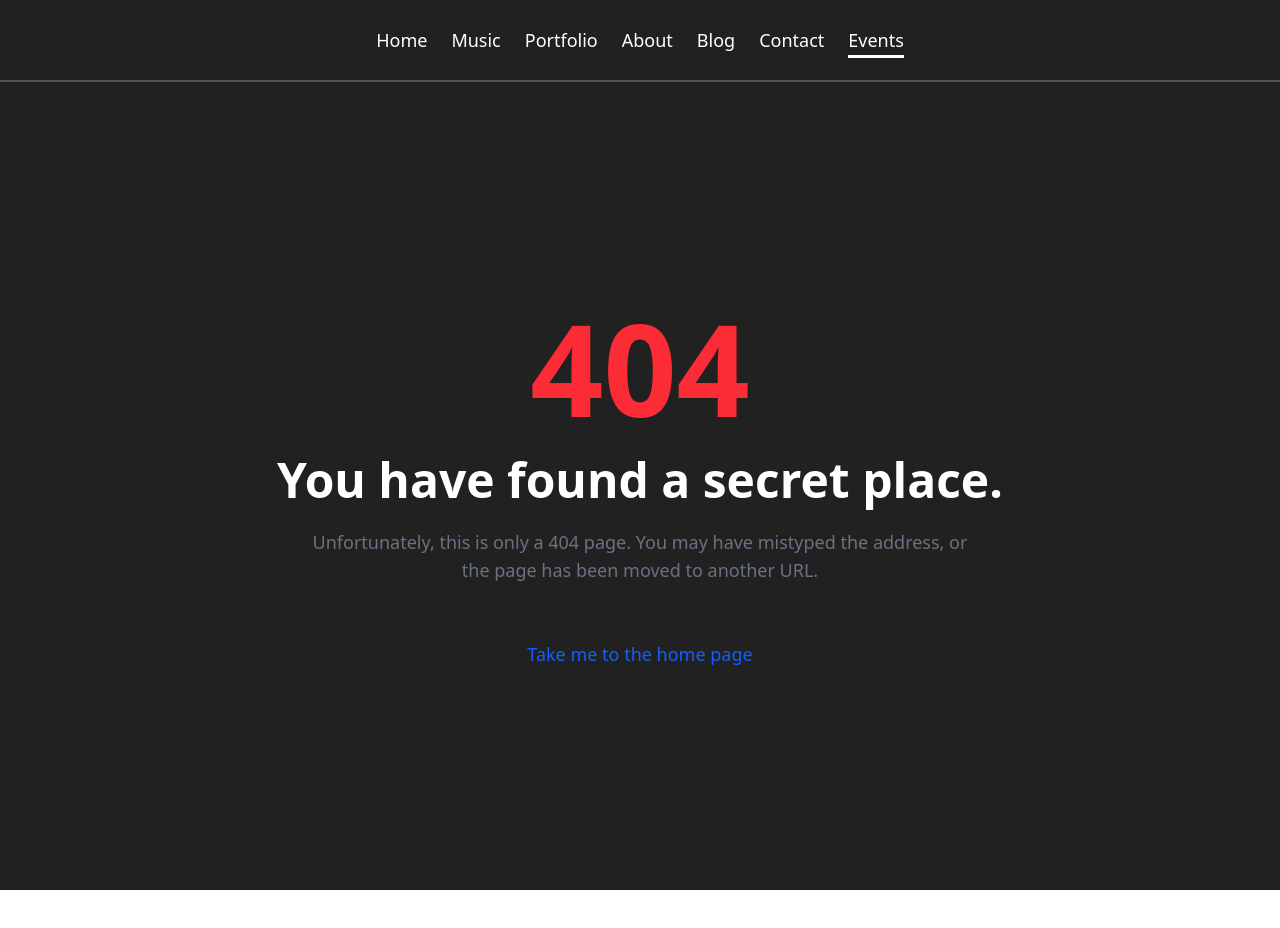
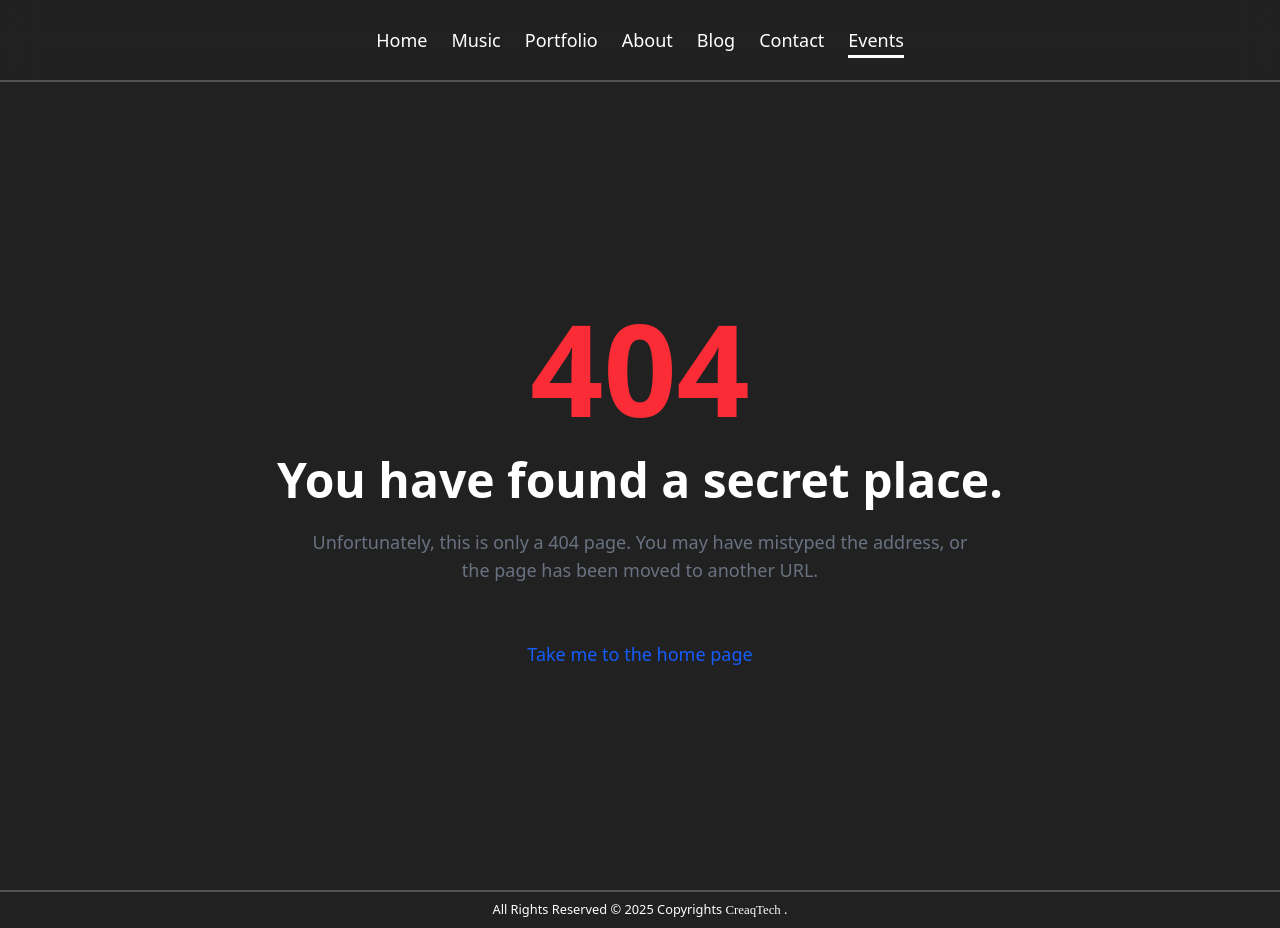
Before and after one commit to rimu-7/sirreno_profile2, a React (Vite) app: page /events in a window 1280 px wide. Before the commit the page ends 890 px from the top, so only its background shows below. Built offline with nearby package versions, Linux system fonts and the light colour scheme.

Commit message:
error page

```diff
--- a/src/Pages/ErrorPage/ErrorPage.jsx
+++ b/src/Pages/ErrorPage/ErrorPage.jsx
@@ -1,6 +1,7 @@
 import React from "react";
 import Navbar from "../Shared/Navbar/Navbar";
 import { Link } from "react-router-dom";
+import Footer from "../Shared/Footer/Footer";
 
 function ErrorPage() {
   return (
@@ -26,6 +27,7 @@ function ErrorPage() {
           </Link>
         </div>
       </div>
+      <Footer />
     </div>
   );
 }
```
